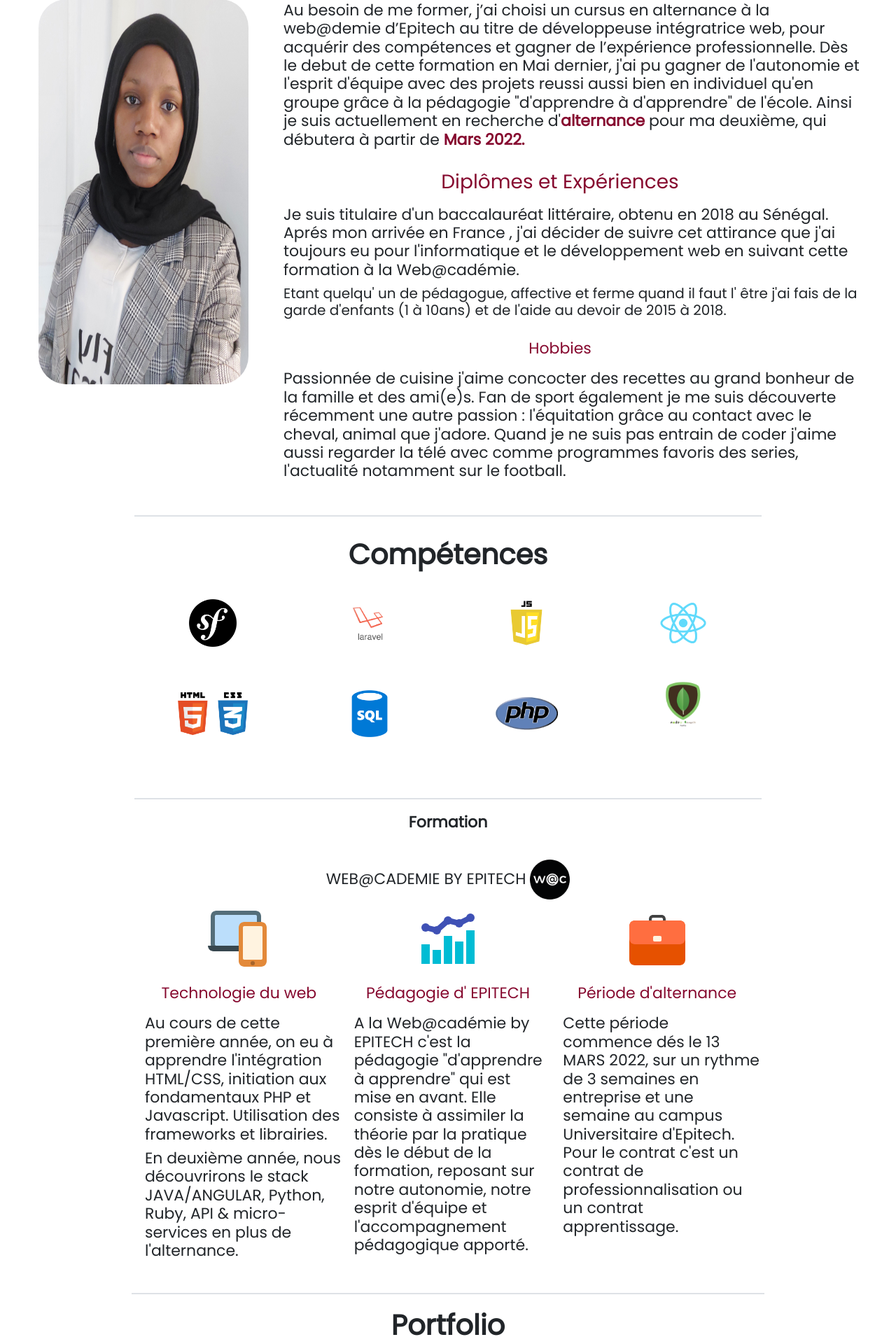
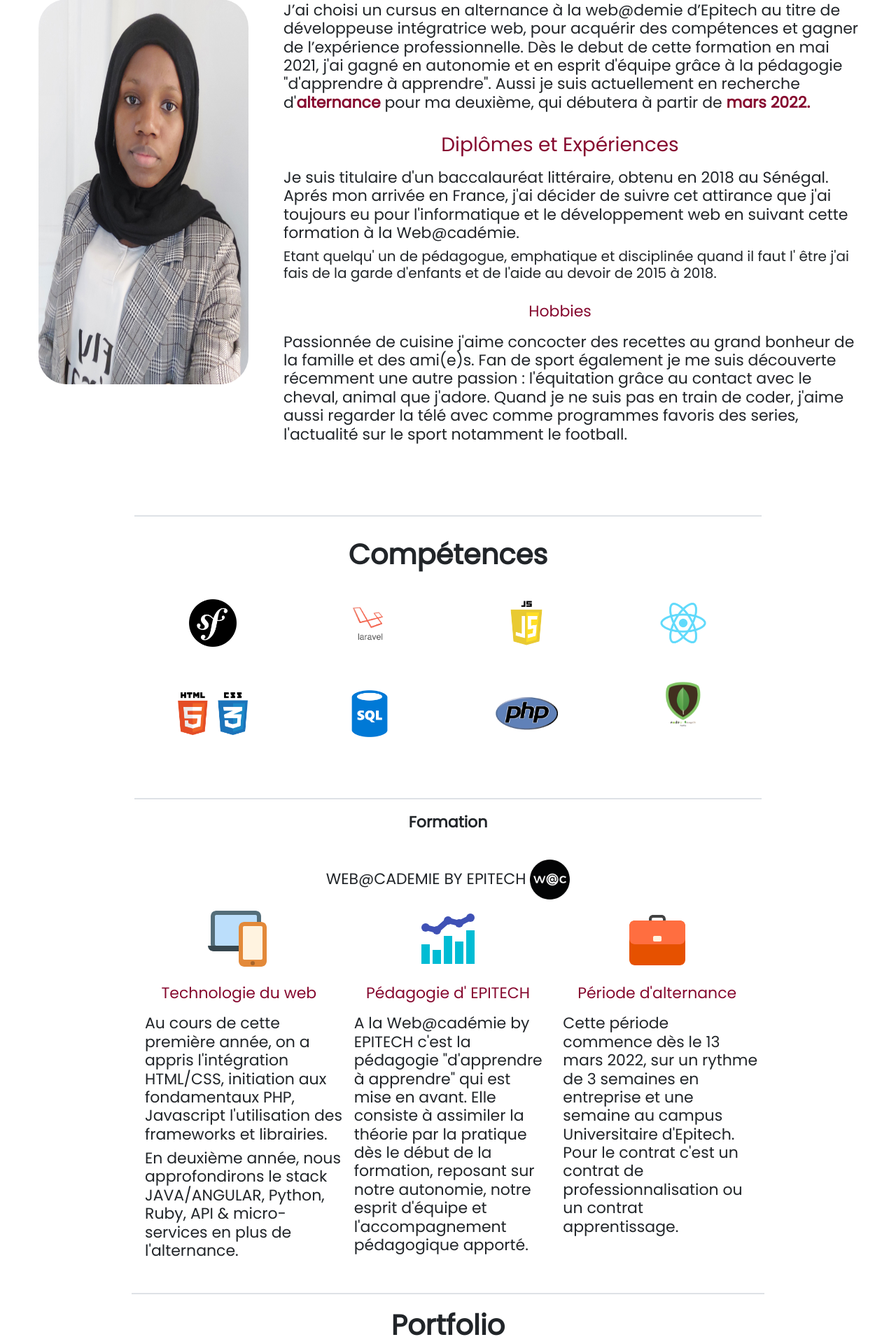
Before and after one commit to khadidiatouMarega/Portfolio-en-react, a React (Create React App) app: page / in a window 1280 px wide. Shown: the part 711-2631 px from the top of the page at 70% size. Built offline with nearby package versions, Linux system fonts and the light colour scheme; a web font is replaced by a local one.

Commit message:
update mon portfolio

```diff
--- a/src/portfolioContainer/AboutMe/About.js
+++ b/src/portfolioContainer/AboutMe/About.js
@@ -18,31 +18,30 @@ export default function About() {
                 <div className="hello Text1">
                   <h3 className="titre_d hello1 text_techno2 font-size font-sizef" id="font_t">Salut</h3>
                   <h5 className="text_techno hello2 font-size">
-                    Au besoin de me former, j’ai choisi un cursus en alternance
+                   J’ai choisi un cursus en alternance
                     à la web@demie d’Epitech au titre de développeuse
                     intégratrice web, pour acquérir des compétences et gagner de
                     l’expérience professionnelle. Dès le debut de cette
-                    formation en Mai dernier, j'ai pu gagner de l'autonomie et
-                    l'esprit d'équipe avec des projets reussi aussi bien en
-                    individuel qu'en groupe grâce à la pédagogie "d'apprendre à
-                    d'apprendre" de l'école. Ainsi je suis actuellement en
+                    formation en mai 2021, j'ai gagné en autonomie et
+                    en esprit d'équipe grâce à la pédagogie "d'apprendre à
+                    apprendre". Aussi je suis actuellement en
                     recherche d'
                     <strong>alternance</strong> pour ma deuxième, qui débutera à
-                    partir de <strong>Mars 2022.</strong>
+                    partir de <strong>mars 2022.</strong>
                   </h5>
                 </div>
                 <div className="diplome Text1">
                   <h3 className="titre_d text_techno2  font-sizef" id="font_t">Diplômes et Expériences</h3>
                   <h5 className="text_techno dip font-size">
                     Je suis titulaire d'un baccalauréat littéraire, obtenu en
-                    2018 au Sénégal. Aprés mon arrivée en France , j'ai décider
+                    2018 au Sénégal. Aprés mon arrivée en France, j'ai décider
                     de suivre cet attirance que j'ai toujours eu pour
                     l'informatique et le développement web en suivant cette
                     formation à la Web@cadémie.
                   </h5>
                   <h5 className="text_techno text_techno2 "id="font_s" >
-                    Etant quelqu' un de pédagogue, affective et ferme quand il
-                    faut l' être j'ai fais de la garde d'enfants (1 à 10ans) et
+                    Etant quelqu' un de pédagogue, emphatique et disciplinée quand il
+                    faut l' être j'ai fais de la garde d'enfants et
                     de l'aide au devoir de 2015 à 2018.
                   </h5>
                 </div>
@@ -53,9 +52,9 @@ export default function About() {
                     bonheur de la famille et des ami(e)s. Fan de sport également
                     je me suis découverte récemment une autre passion :
                     l'équitation grâce au contact avec le cheval, animal que
-                    j'adore. Quand je ne suis pas entrain de coder j'aime aussi
+                    j'adore. Quand je ne suis pas en train de coder, j'aime aussi
                     regarder la télé avec comme programmes favoris des series,
-                    l'actualité notamment sur le football.
+                    l'actualité sur le sport notamment le football.
                   </h5>
                 </div>
               </div>
--- a/src/portfolioContainer/Formation/Formation.js
+++ b/src/portfolioContainer/Formation/Formation.js
@@ -19,12 +19,12 @@ export default function Formation() {
             <FcMultipleDevices size="6rem" className="icon techno_icon" />
             <h3 className=" titre_h text_techno2  font-size" id="font_t">Technologie du web</h3>
             <h5 className=" text_techno  font-size">
-              Au cours de cette première année, on eu à apprendre l'intégration
-              HTML/CSS, initiation aux fondamentaux PHP et Javascript.
-              Utilisation des frameworks et librairies.
+              Au cours de cette première année, on a appris l'intégration
+              HTML/CSS, initiation aux fondamentaux PHP, Javascript
+              l'utilisation des frameworks et librairies.
             </h5>
             <h5 className=" text_techno  font-size">
-              En deuxième année, nous découvrirons le stack JAVA/ANGULAR,
+              En deuxième année, nous approfondirons le stack JAVA/ANGULAR,
               Python, Ruby, API & micro-services en plus de l'alternance.
             </h5>
           </div>
@@ -43,7 +43,7 @@ export default function Formation() {
             <FcBriefcase size="6rem" className="icon techno_icon" />
             <h3 className=" titre_h text_techno2  font-size" id="font_t">Période d'alternance</h3>
             <h5 className=" text_techno  font-size">
-              Cette période commence dés le 13 MARS 2022, sur un rythme de 3
+              Cette période commence dès le 13 mars 2022, sur un rythme de 3
               semaines en entreprise et une semaine au campus Universitaire
               d'Epitech. Pour le contrat c'est un contrat de
               professionnalisation ou un contrat apprentissage.
--- a/src/portfolioContainer/Home/Profile/Profile.js
+++ b/src/portfolioContainer/Home/Profile/Profile.js
@@ -63,7 +63,7 @@ export default function Profile() {
                 </h1>
                 <span className="profile-role-tagline text_techno1 font-sizef font-size">
                   Etudiante à la Web@académie d'Epitech en recherche
-                  d'atlernance 1ère année.
+                  d'alternance 1ère année.
                 </span>
                 <div className="profile-options">
                   <a href="#Contact">
--- a/src/portfolioContainer/Portfolio/Portfolio.js
+++ b/src/portfolioContainer/Portfolio/Portfolio.js
@@ -38,7 +38,7 @@ export default function Portfolio() {
           </div>
         </div>
         <div className="lang1  jeu_text screen" id="tw">
-          <h4 className="text_techno1 font-sizef">My_twiter</h4>
+          <h4 className="text_techno1 font-sizef">Twit_académie</h4>
           <div className="affiche_text ">
             <img src={Twiter} alt="Twiter" className=" tw port_img" />
           </div>
```
